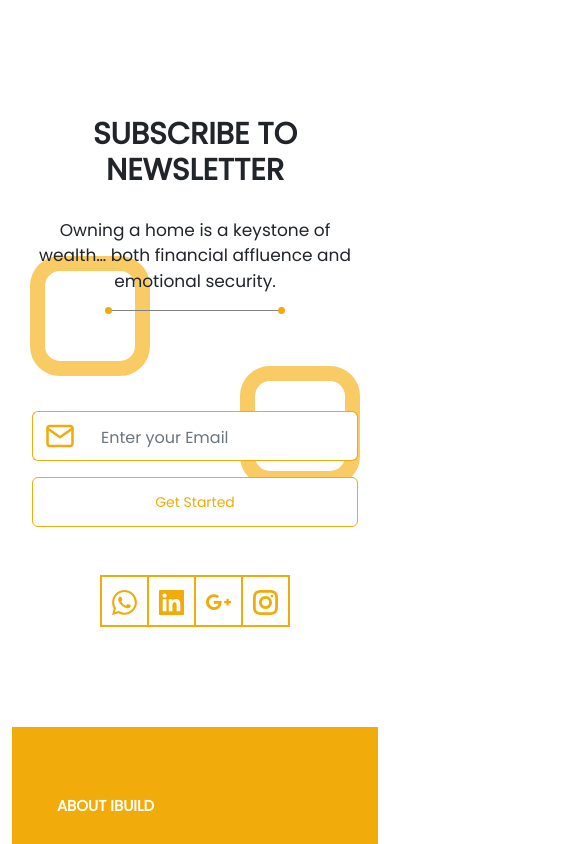
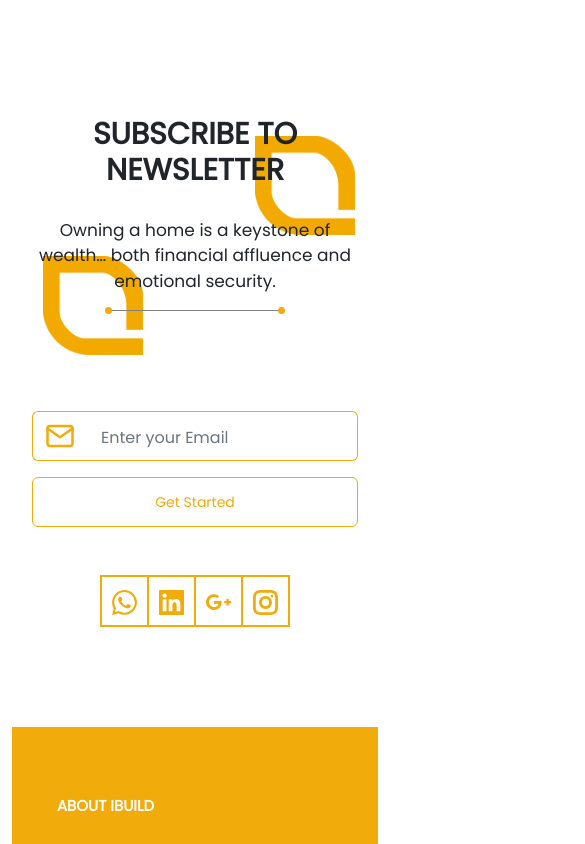
Before and after one commit to ArcticDevs/SurviWebsite, a React (Create React App) app: page /about in a window 390 px wide. Shown: the part 6820-7664 px from the top of the page, 585 px wide, since content can reach past the window. Built offline with nearby package versions, Linux system fonts and the light colour scheme.

Commit message:
added petal logo to the animated background

```diff
--- a/src/styles/components/AnimatedHeader.css
+++ b/src/styles/components/AnimatedHeader.css
@@ -14,11 +14,12 @@
 .blog-head-right-2 {
     position: absolute;
     display: block;
-    width: 200px;
+    /* width: 200px;
     height: 200px;
+    border-radius: 40px; */
+    background-image: url('../../assets/petal.png');
     background-color: transparent;
-    border-radius: 40px;
-    border: 20px solid #f8cb65;
+    /* border: 20px solid #f8cb65; */
 }
 
 .blog-head-left-1 {
--- a/src/styles/components/AnimatedSubscribe.css
+++ b/src/styles/components/AnimatedSubscribe.css
@@ -14,9 +14,8 @@
   display: block;
   width: 350px;
   height: 350px;
-    background-color: transparent;
-    border-radius: 100px;
-    border: 40px solid #f8cb65;
+  background-repeat: no-repeat;
+  background-image: url("../../assets/petal.png");
 }
 
 .u-left {
@@ -77,11 +76,31 @@
 }
 
 @media only screen and (max-width: 768px) {
+  .subs-container {
+    width: 130vw;
+  }
+
   .u-left,
   .u-right {
-        width: 120px;
-        height: 120px;
-        border-radius: 30px;
-        border: 15px solid #f8cb65;
+    background-size: 100px;
+    z-index: -1;
   }
 }
+
+@media only screen and (max-width: 500px) {
+  .subs-container {
+    width: 160vw;
+  }
+}
+
+@media only screen and (max-width: 350px) {
+  .subs-container {
+    width: 180vw;
+  }
+
+  .u-left,
+  .u-right {
+    background-size: 80px;
+    z-index: -1;
+  }
+}
```
Also changed, not shown: src/assets/petal.png (added). Lines whose indentation alone changed are shown as unchanged.
